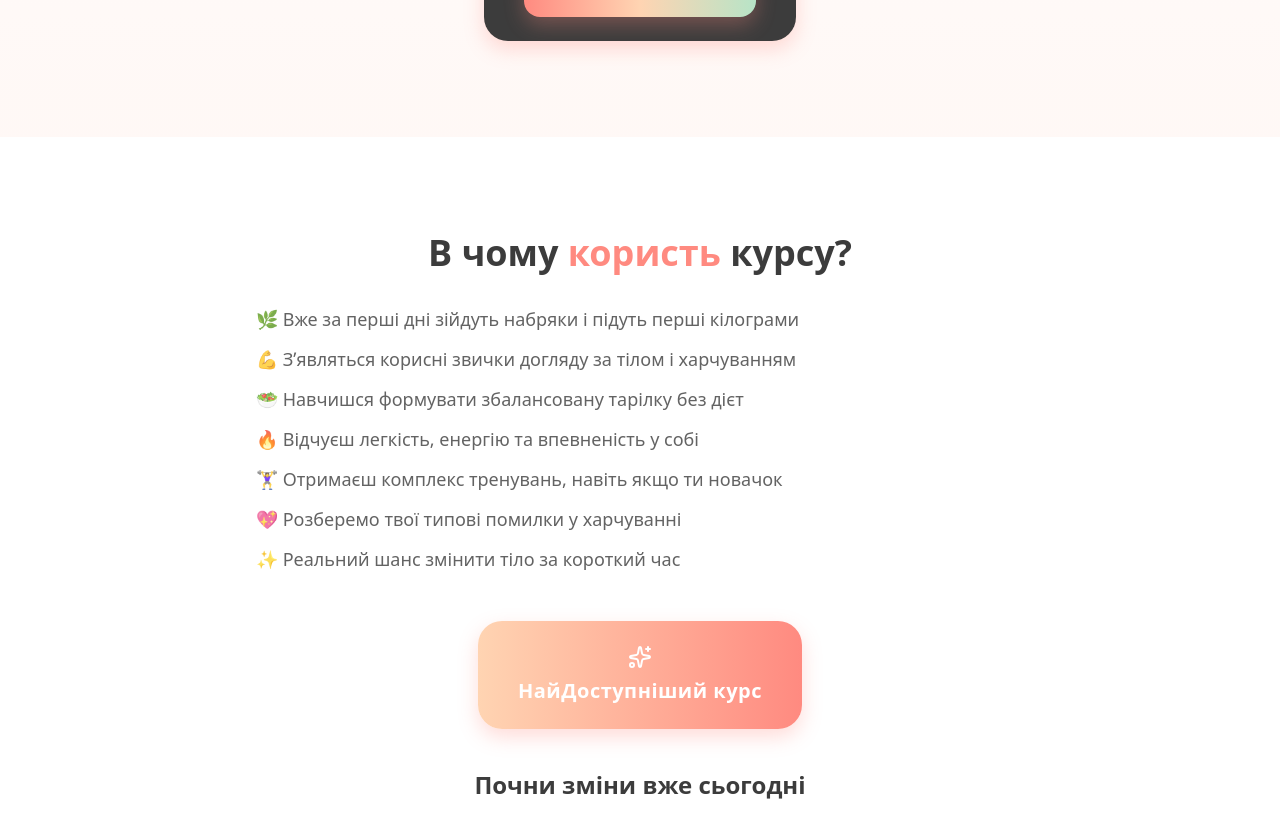
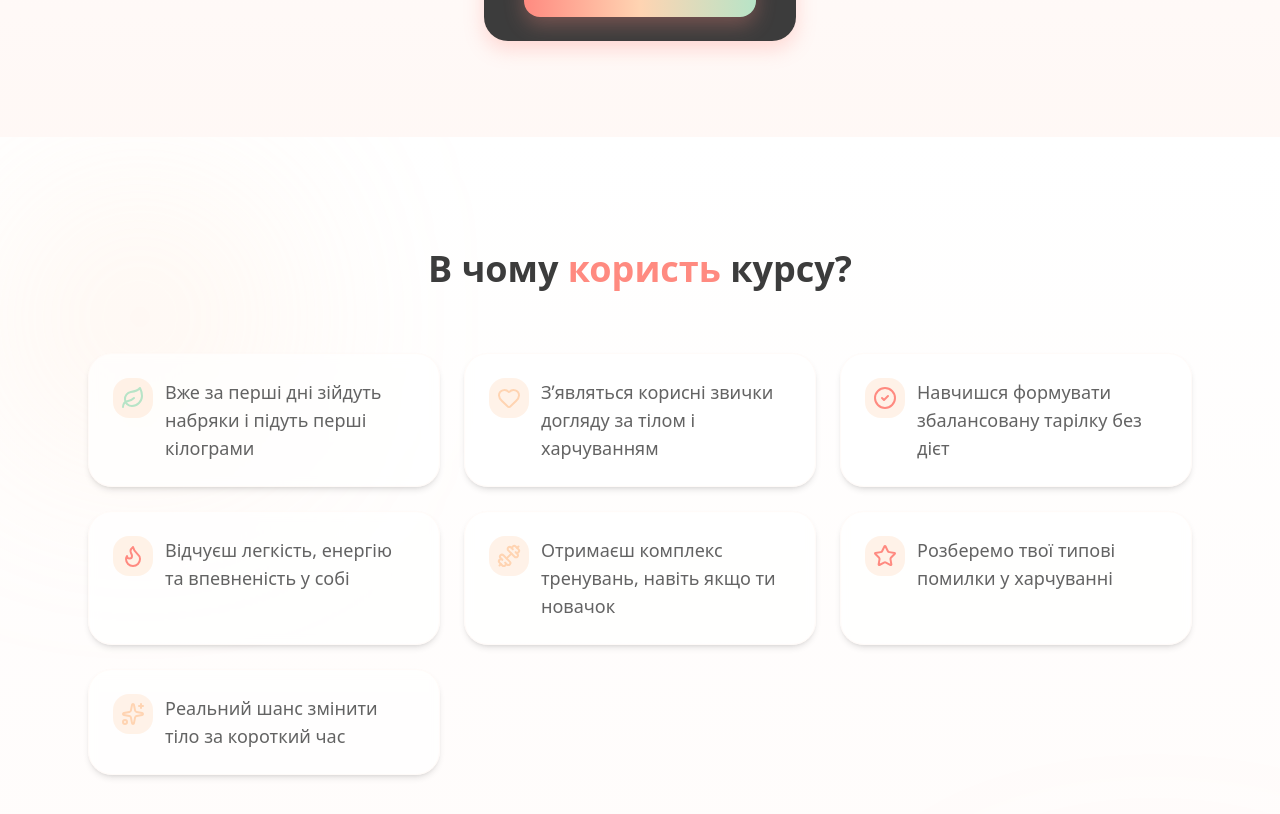
Before and after one commit to eror4044/Oleg_landing, a Next.js app in the folder okbodylab/: page / in a window 1280 px wide. Shown: the part 4686-5500 px from the top of the page. Built offline with nearby package versions, Linux system fonts and the light colour scheme; no server answers.

Commit message:
Fix benefits block

```diff
--- a/okbodylab/app/components/BenefitsSection.tsx
+++ b/okbodylab/app/components/BenefitsSection.tsx
@@ -1,44 +1,56 @@
 'use client';
 
 import { motion } from 'framer-motion';
-import { Sparkles } from 'lucide-react';
+import { Sparkles, CheckCircle2, Flame, Heart, Star, Dumbbell, Leaf } from 'lucide-react';
 
 const benefits = [
-    '🌿 Вже за перші дні зійдуть набряки і підуть перші кілограми',
-    '💪 Зʼявляться корисні звички догляду за тілом і харчуванням',
-    '🥗 Навчишся формувати збалансовану тарілку без дієт',
-    '🔥 Відчуєш легкість, енергію та впевненість у собі',
-    '🏋️‍♀️ Отримаєш комплекс тренувань, навіть якщо ти новачок',
-    '💖 Розберемо твої типові помилки у харчуванні',
-    '✨ Реальний шанс змінити тіло за короткий час',
+    { icon: <Leaf className="w-6 h-6 text-mint" />, text: 'Вже за перші дні зійдуть набряки і підуть перші кілограми' },
+    { icon: <Heart className="w-6 h-6 text-peach" />, text: 'Зʼявляться корисні звички догляду за тілом і харчуванням' },
+    { icon: <CheckCircle2 className="w-6 h-6 text-coral" />, text: 'Навчишся формувати збалансовану тарілку без дієт' },
+    { icon: <Flame className="w-6 h-6 text-coral" />, text: 'Відчуєш легкість, енергію та впевненість у собі' },
+    { icon: <Dumbbell className="w-6 h-6 text-peach" />, text: 'Отримаєш комплекс тренувань, навіть якщо ти новачок' },
+    { icon: <Star className="w-6 h-6 text-coral" />, text: 'Розберемо твої типові помилки у харчуванні' },
+    { icon: <Sparkles className="w-6 h-6 text-peach" />, text: 'Реальний шанс змінити тіло за короткий час' },
 ];
 
 export default function BenefitsSection() {
     return (
-        <section id="benefits" className="bg-white py-24 text-center">
-            <div className="max-w-6xl mx-auto px-6">
+        <section id="benefits" className="relative bg-gradient-to-b from-white to-rose/20 py-28 overflow-hidden">
+            {/* softly glowing accents */}
+            <div className="absolute top-20 left-10 w-[200px] h-[200px] bg-peach/40 blur-[120px] rounded-full" />
+            <div className="absolute bottom-0 right-0 w-[250px] h-[250px] bg-coral/30 blur-[130px] rounded-full" />
+
+            <div className="relative max-w-6xl mx-auto px-6 text-center z-10">
                 <motion.h2
                     initial={{ opacity: 0, y: 30 }}
                     whileInView={{ opacity: 1, y: 0 }}
                     transition={{ duration: 0.6 }}
                     viewport={{ once: true }}
-                    className="text-3xl md:text-4xl font-bold text-graphite mb-8"
+                    className="text-3xl md:text-4xl font-bold text-graphite mb-16"
                 >
                     В чому <span className="text-coral">користь</span> курсу?
                 </motion.h2>
 
-                <div className="max-w-3xl mx-auto text-left space-y-3 mb-12">
+                {/* GRID benefits */}
+                <div className="grid sm:grid-cols-2 lg:grid-cols-3 gap-6 mb-16">
                     {benefits.map((b, i) => (
-                        <motion.p
+                        <motion.div
                             key={i}
-                            initial={{ opacity: 0, x: -20 }}
-                            whileInView={{ opacity: 1, x: 0 }}
-                            transition={{ delay: i * 0.05, duration: 0.4 }}
+                            initial={{ opacity: 0, y: 30 }}
+                            whileInView={{ opacity: 1, y: 0 }}
+                            transition={{ delay: i * 0.1, duration: 0.5 }}
                             viewport={{ once: true }}
-                            className="text-lg text-graphite/80 flex items-start"
+                            className="group bg-white/70 backdrop-blur-sm border border-rose/20 rounded-3xl p-6 shadow-md hover:shadow-lg hover:-translate-y-1 transition-all"
                         >
-                            {b}
-                        </motion.p>
+                            <div className="flex items-start gap-3">
+                                <div className="flex-shrink-0 p-2 bg-peach/30 rounded-2xl group-hover:bg-peach/50 transition">
+                                    {b.icon}
+                                </div>
+                                <p className="text-graphite/80 leading-relaxed text-left text-base sm:text-lg">
+                                    {b.text}
+                                </p>
+                            </div>
+                        </motion.div>
                     ))}
                 </div>
 
@@ -48,14 +60,19 @@ export default function BenefitsSection() {
                     whileInView={{ opacity: 1, scale: 1 }}
                     transition={{ duration: 0.5 }}
                     viewport={{ once: true }}
-                    className="inline-flex flex-col items-center bg-gradient-to-r from-peach to-coral text-white px-10 py-6 rounded-3xl shadow-cta mb-10"
+                    className="inline-flex flex-col items-center bg-gradient-to-r from-peach to-coral text-white px-10 py-6 rounded-3xl shadow-cta mb-12"
                 >
                     <Sparkles className="mb-2 w-6 h-6" />
                     <p className="text-xl font-semibold tracking-wide">НайДоступніший курс</p>
                 </motion.div>
 
                 {/* CTA */}
-                <div>
+                <motion.div
+                    initial={{ opacity: 0, y: 20 }}
+                    whileInView={{ opacity: 1, y: 0 }}
+                    transition={{ duration: 0.6 }}
+                    viewport={{ once: true }}
+                >
                     <h3 className="text-2xl font-semibold text-graphite mb-3">
                         Почни зміни вже сьогодні
                     </h3>
@@ -65,7 +82,7 @@ export default function BenefitsSection() {
                     <button className="btn-cta px-12 py-4 text-lg font-semibold shadow-cta">
                         Купити інтенсив
                     </button>
-                </div>
+                </motion.div>
             </div>
         </section>
     );
```
